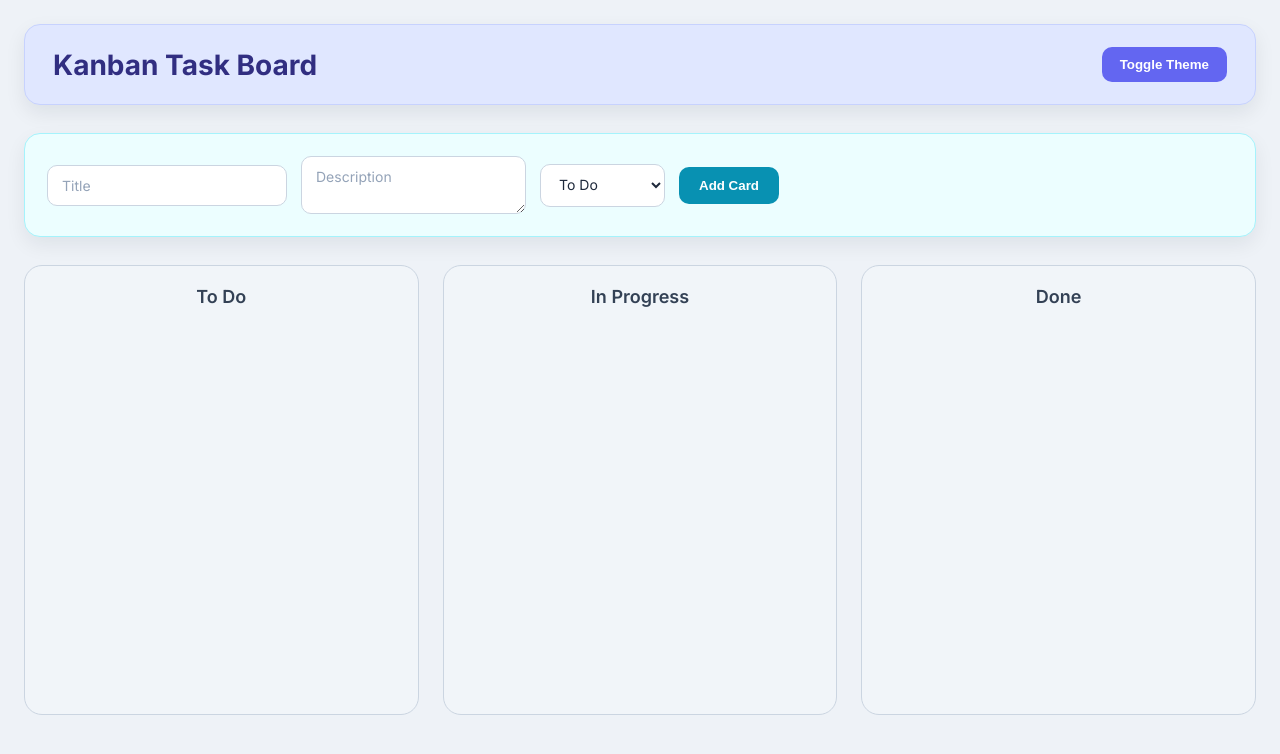
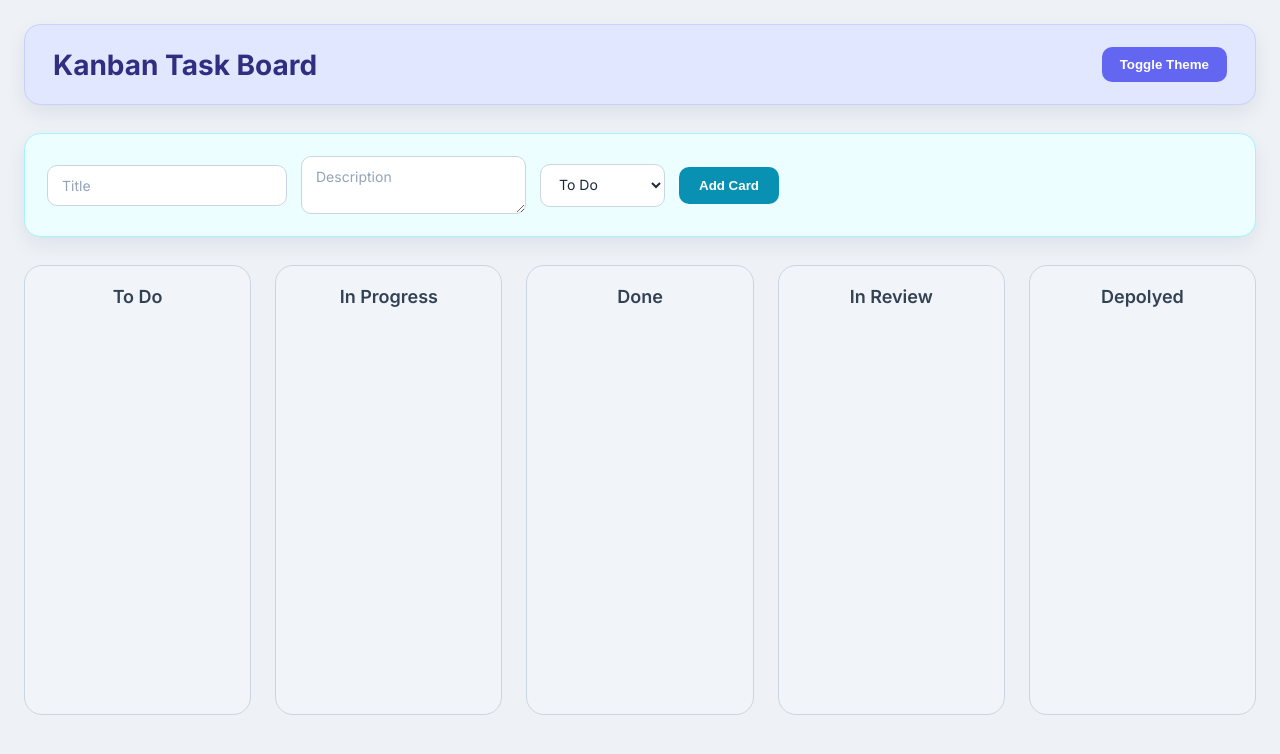
Before and after one commit to JebinDanielR/Kanban-Board, a React (Vite) app in the folder capstone-react/: page / in a window 1280 px wide. Shown: the top 754 px of the page. Built offline with nearby package versions, Linux system fonts and the light colour scheme.

Commit message:
Added context for Task and no more prop drilling

```diff
--- a/capstone-react/src/App.jsx
+++ b/capstone-react/src/App.jsx
@@ -3,83 +3,21 @@ import TaskForm from "./Components/TaskForm/TaskForm.jsx";
 import Board from "./Components/Board/Board.jsx"
 import { useTheme } from "./hooks/useTheme.js";
 import "./App.css";
-import { useLocalStorage } from "./hooks/useLocalStorage.js";
 
 function App() {
   const { theme } = useTheme();
 
-  const [tasks, setTasks] = useLocalStorage(
-  "kanban-tasks",
-  []
-);
+  return (
+  <>
+    <div className={`app ${theme}`}>
 
-  const columns = [
-    { id: "todo", title: "To Do" },
-    { id: "inprogress", title: "In Progress" },
-    { id: "done", title: "Done" }];
-
-  const addTask = (task) => {
-    setTasks([
-      ...tasks,
-      task
-    ])}
-
-  const updateTask = (updatedTask)=>{
-    setTasks(
-      tasks.map(task =>
-        task.id === updatedTask.id
-        ? updatedTask
-        : task)
-    )}
-
-  const deleteTask = (id)=>{
-      setTasks(
-        tasks.filter(task => task.id !== id)
-    )}
-
-  const moveTask = (id, direction) => {
-
-    const order = ["todo", "inprogress", "done"];
-
-    setTasks(prevTasks =>
-    prevTasks.map(task => {
-
-      if (task.id !== id) {
-        return task;
-      }
-
-      const current = order.indexOf(task.column);
-
-      const newIndex = direction === "next"? current + 1 : current - 1;
-
-      return {
-        ...task,
-        column: order[newIndex]
-      };
-
-    })
-  );
-
-  };
-
-  return (<>
-  <div className={`app ${theme}`}>
       <Header />
 
-      <TaskForm
-        addTask={addTask}
-        columns={columns}
-      />
+      <TaskForm />
 
-      <Board
-        tasks={tasks}
-        columns={columns}
-        updateTask={updateTask}
-        deleteTask={deleteTask}
-        moveTask={moveTask}
-      />
-      </div>
-    </>
+      <Board />
+    </div>
+  </>
   );
 }
 
--- a/capstone-react/src/Components/Board/Board.jsx
+++ b/capstone-react/src/Components/Board/Board.jsx
@@ -1,7 +1,10 @@
 import Column from "../Column/Column.jsx";
 import styles from "./Board.module.css";
+import {useTaskActions} from "../../hooks/useTaskactions.js";
 
-function Board({tasks, columns, updateTask, deleteTask, moveTask}) {
+function Board() {
+
+  const {tasks,columns} = useTaskActions();
 
   return (
     <div className={styles.board}>
@@ -12,10 +15,7 @@ function Board({tasks, columns, updateTask, deleteTask, moveTask}) {
             column={column}
             tasks={tasks.filter(
                 task=>task.column===column.id)
-            }
-            updateTask={updateTask}
-            deleteTask={deleteTask}
-            moveTask={moveTask} />
+            }/>
       ))}
 
     </div>
--- a/capstone-react/src/Components/Card/Card.jsx
+++ b/capstone-react/src/Components/Card/Card.jsx
@@ -1,14 +1,19 @@
 import { useState } from "react";
 import styles from "./Card.module.css";
+import { useTaskActions } from "../../hooks/useTaskactions";
 
-function Card({task,updateTask,deleteTask,moveTask}) {
+function Card({task}) {
+
+  const {updateTask, deleteTask, moveTask,columns} = useTaskActions();
 
   const [editMode, setEditMode] = useState(false);
-
   const [title, setTitle] = useState(task.title);
   const [description, setDescription] = useState(task.description);
+  const [error, setError] = useState("");
 
-  const [error, setError] = useState("");
+  const currentIndex = columns.findIndex(column => column.id === task.column);
+  const isFirst = currentIndex === 0;
+  const isLast = currentIndex === columns.length - 1;
 
 
   const saveEdit = () => {
@@ -24,9 +29,8 @@ function Card({task,updateTask,deleteTask,moveTask}) {
       description
     });
 
-  setError("");
-  setEditMode(false);
-
+    setError("");
+    setEditMode(false);
   };
 
   const cancelEdit = () => {
@@ -35,24 +39,17 @@ function Card({task,updateTask,deleteTask,moveTask}) {
     setDescription(task.description);
 
     setEditMode(false);
-
   };
-
 
   return (
 
     <div className={styles.card}>
 
-
-      {/* Previous Column */}
-
-   {task.column !== "todo" && (
+   {!isFirst && (
       <button className={styles.leftArrow} onClick={() => moveTask(task.id, "previous")}>‹</button>
     )}
 
-
       <div className={styles.content}>
-
 
         {
           editMode ? (
@@ -60,7 +57,6 @@ function Card({task,updateTask,deleteTask,moveTask}) {
             <div className={styles.editForm}>
 
               <input value={title} onChange={(e)=>setTitle(e.target.value)}/>
-
               <textarea value={description} onChange={(e)=>setDescription(e.target.value)}/>
 
               {error && <p className={styles.error}>{error}</p>}
@@ -68,7 +64,6 @@ function Card({task,updateTask,deleteTask,moveTask}) {
               <div className={styles.editActions}>
 
                 <button onClick={cancelEdit}>Cancel</button>
-
                 <button onClick={saveEdit}>Save</button>
 
               </div>
@@ -79,13 +74,11 @@ function Card({task,updateTask,deleteTask,moveTask}) {
             <>
 
               <h3>{task.title}</h3>
-
               <p>{task.description}</p>
 
               <div className={styles.actions}>
 
                 <button onClick={() => setEditMode(true)}>Edit</button>
-
                 <button onClick={() => deleteTask(task.id)}>Delete</button>
 
               </div>
@@ -99,7 +92,7 @@ function Card({task,updateTask,deleteTask,moveTask}) {
 
       {/* Next Column */}
 
-      {task.column !== "done" && (
+      {!isLast && (
         <button className={styles.rightArrow} onClick={() => moveTask(task.id, "next")}>›</button>
       )}
 
@@ -109,5 +102,4 @@ function Card({task,updateTask,deleteTask,moveTask}) {
 
 }
 
-
 export default Card;
--- a/capstone-react/src/Components/Column/Column.jsx
+++ b/capstone-react/src/Components/Column/Column.jsx
@@ -1,7 +1,7 @@
 import Card from "../Card/Card.jsx";
 import styles from "./Column.module.css";
 
-function Column({column,tasks,updateTask,deleteTask, moveTask}) {
+function Column({ column, tasks }) {
 
   return (
     <div className={styles.column}>
@@ -9,14 +9,11 @@ function Column({column,tasks,updateTask,deleteTask, moveTask}) {
       <h2>{column.title}</h2>
 
       {
-        tasks.map(task=>(
-            <Card
-                key={task.id}
-                task={task}
-                updateTask={updateTask}
-                deleteTask={deleteTask}
-                moveTask={moveTask}
-            />
+        tasks.map(task => (
+          <Card
+            key={task.id}
+            task={task}
+          />
         ))
       }
 
--- a/capstone-react/src/Components/TaskForm/TaskForm.jsx
+++ b/capstone-react/src/Components/TaskForm/TaskForm.jsx
@@ -1,8 +1,11 @@
 import { useState } from "react";
 import styles from "./TaskForm.module.css";
+import { useTaskActions } from "../../hooks/useTaskactions";
 
 
-function TaskForm({ addTask, columns }) {
+function TaskForm() {
+
+  const { addTask, columns } = useTaskActions();
 
   const [title, setTitle] = useState("");
   const [description, setDescription] = useState("");
--- /dev/null
+++ b/capstone-react/src/context/TaskContext.jsx
@@ -0,0 +1,3 @@
+import { createContext } from "react";
+
+export const TaskContext = createContext();
--- a/capstone-react/src/context/ThemeContext.jsx
+++ b/capstone-react/src/context/ThemeContext.jsx
@@ -1,20 +1,3 @@
 import { createContext } from "react";
-import { useLocalStorage } from "../hooks/useLocalStorage";
 
 export const ThemeContext = createContext();
-
-
-export function ThemeProvider({ children }) {
-
-  const [theme, setTheme] = useLocalStorage(
-    "theme",
-    "light"
-  );
-
-
-  return (
-    <ThemeContext.Provider value={{theme, setTheme}}>
-      {children}
-    </ThemeContext.Provider>
-  );
-}
--- /dev/null
+++ b/capstone-react/src/hooks/useTaskActions.js
@@ -0,0 +1,6 @@
+import { useContext } from "react";
+import { TaskContext } from "../context/TaskContext";
+
+export function useTaskActions() {
+  return useContext(TaskContext);
+}
--- a/capstone-react/src/main.jsx
+++ b/capstone-react/src/main.jsx
@@ -2,12 +2,15 @@ import { StrictMode } from 'react'
 import { createRoot } from 'react-dom/client'
 import './index.css'
 import App from './App.jsx'
-import { ThemeProvider } from './context/ThemeContext.jsx'
+import { ThemeProvider } from './providers/ThemeProvider'
+import { TaskProvider } from './providers/TaskProvider'
 
 createRoot(document.getElementById('root')).render(
   <StrictMode>
     <ThemeProvider>
-      <App />
+      <TaskProvider>
+        <App />
+      </TaskProvider>
     </ThemeProvider>
   </StrictMode>,
 )
--- /dev/null
+++ b/capstone-react/src/providers/TaskProvider.jsx
@@ -0,0 +1,56 @@
+import { useLocalStorage } from "../hooks/useLocalStorage";
+import { TaskContext } from "../context/TaskContext";
+
+export function TaskProvider({ children }) {
+
+    const [tasks, setTasks] = useLocalStorage("kanban-tasks",[]);
+    const columns = [
+    { id: "todo", title: "To Do" },
+    { id: "inprogress", title: "In Progress" },
+    { id: "done", title: "Done" },
+    { id: "inreview", title: "In Review" },
+    { id: "deployed", title: "Depolyed" }];
+
+    const addTask = (task) => {
+    setTasks([
+      ...tasks,
+      task
+    ])}
+
+    const updateTask = (updatedTask)=>{
+    setTasks(
+      tasks.map(task =>
+        task.id === updatedTask.id
+        ? updatedTask
+        : task)
+    )}
+
+    const deleteTask = (id)=>{
+      setTasks(
+        tasks.filter(task => task.id !== id)
+    )}
+
+    const moveTask = (id, direction) => {
+
+        const order = columns.map(column => column.id );
+        setTasks(prevTasks => prevTasks.map(task => {
+
+            if (task.id !== id) {return task;}
+
+            const current = order.indexOf(task.column);
+            const newIndex = direction === "next"? current + 1 : current - 1;
+
+            return {
+                ...task,
+                column: order[newIndex]
+            }})
+    )}
+
+
+
+  return (
+    <TaskContext.Provider value={{tasks, setTasks,columns, addTask, updateTask, deleteTask, moveTask}}>
+      {children}
+    </TaskContext.Provider>
+  );
+};
--- /dev/null
+++ b/capstone-react/src/providers/ThemeProvider.jsx
@@ -0,0 +1,17 @@
+import { useLocalStorage } from "../hooks/useLocalStorage";
+import { ThemeContext } from "../context/ThemeContext";
+
+export function ThemeProvider({ children }) {
+
+  const [theme, setTheme] = useLocalStorage(
+    "theme",
+    "light"
+  );
+
+
+  return (
+    <ThemeContext.Provider value={{theme, setTheme}}>
+      {children}
+    </ThemeContext.Provider>
+  );
+}
```
